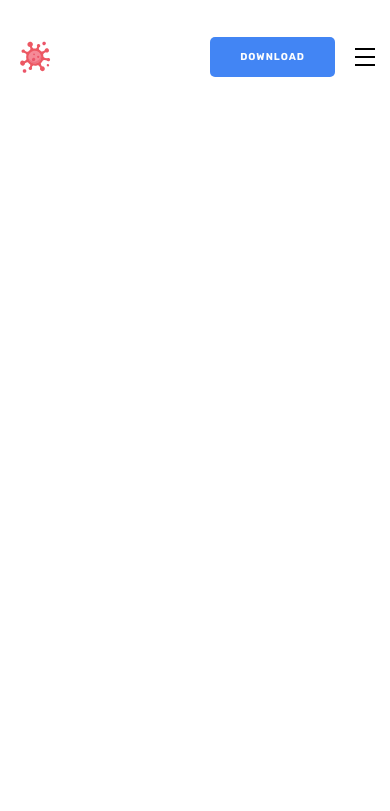
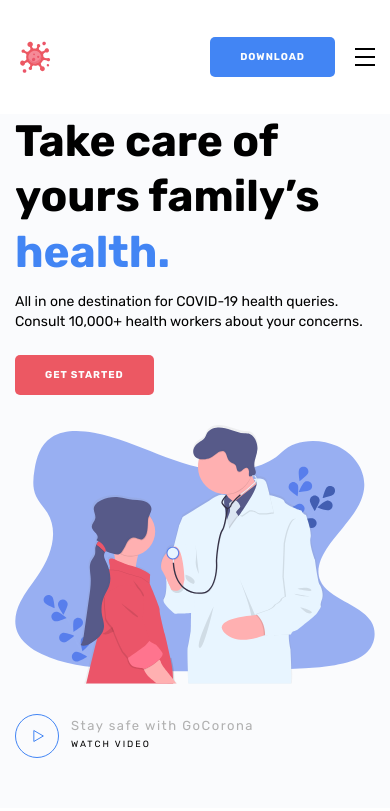
Before and after one commit to dmitrygil1/GoCorona, a plain HTML site: page index.html in a window 390 px wide. Drawn offline with Linux system fonts and the light colour scheme.

Commit message:
feat: new block "main" section"get started"

```diff
--- a/index.html
+++ b/index.html
@@ -1,27 +1,44 @@
 <!DOCTYPE html>
 <html lang="en">
   <head>
-    <meta charset="UTF-8">
-    <meta http-equiv="X-UA-Compatible" content="IE=edge">
-    <meta name="viewport" content="width=device-width, initial-scale=1.0">
+    <meta charset="UTF-8" />
+    <meta http-equiv="X-UA-Compatible" content="IE=edge" />
+    <meta name="viewport" content="width=device-width, initial-scale=1.0" />
     <title>GoCorona</title>
     <!--favicons-->
-    <link rel="apple-touch-icon" sizes="180x180" href="./favicons/apple-touch-icon.png">
-    <link rel="icon" type="image/png" sizes="32x32" href="./favicons/favicon-32x32.png">
-    <link rel="icon" type="image/png" sizes="16x16" href="./favicons/favicon-16x16.png">
-    <link rel="manifest" href="./favicons/site.webmanifest">
+    <link
+      rel="apple-touch-icon"
+      sizes="180x180"
+      href="./favicons/apple-touch-icon.png"
+    />
+    <link
+      rel="icon"
+      type="image/png"
+      sizes="32x32"
+      href="./favicons/favicon-32x32.png"
+    />
+    <link
+      rel="icon"
+      type="image/png"
+      sizes="16x16"
+      href="./favicons/favicon-16x16.png"
+    />
+    <link rel="manifest" href="./favicons/site.webmanifest" />
     <!--fonts-->
-    <link rel="preconnect" href="https://fonts.googleapis.com">
-    <link rel="preconnect" href="https://fonts.gstatic.com" crossorigin>
-    <link href="https://fonts.googleapis.com/css2?family=Rubik:ital,wght@0,400;0,700;1,300&display=swap" rel="stylesheet">
-    <link rel="stylesheet" href="./style/style.css">
+    <link rel="preconnect" href="https://fonts.googleapis.com" />
+    <link rel="preconnect" href="https://fonts.gstatic.com" crossorigin />
+    <link
+      href="https://fonts.googleapis.com/css2?family=Rubik:ital,wght@0,400;0,700;1,300&display=swap"
+      rel="stylesheet"
+    />
+    <link rel="stylesheet" href="./style/style.css" />
   </head>
   <body>
     <div class="wrapper">
       <header id="open" class="header">
         <div id="close" class="header__container">
           <a href="" class="header__logo">
-                    <img src="./img/logo.svg" alt="Логотип" srcset="">
+            <img src="./img/logo.svg" alt="Логотип" srcset="" />
           </a>
           <div class="header__menu menu">
             <nav class="menu__body">
@@ -50,13 +67,44 @@
       </header>
 
       <main class="main">
-
+        <section class="get__started">
+          <div class="get__started__container">
+            <div class="get__started__content">
+              <div class="get__started__block-text block-text">
+                <h1 class="block-text__tittle block-text__tittle__blue">
+                  Take care of yours family’s <span>health.</span>
+                </h1>
+                <div class="block-text__text">
+                  All in one destination for COVID-19 health queries. Consult
+                  10,000+ health workers about your concerns.
+                </div>
+                <a href="" class="button block-text__button">GET STARTED</a>
+              </div>
+            </div>
+            <div class="get-started__image">
+              <img
+                src="./img/main_block/image.svg"
+                alt="Картинка врача с  ребенком"
+              />
+            </div>
+            <div class="get-started__video">
+              <a href="" class="video-get-started">
+                <div class="video-get-started__icon">
+                  <img src="./img/play.svg" alt="Иконка play" />
+                </div>
+                <div class="video-get-started__body">
+                  <div class="video-get-started__tittle">
+                    Stay safe with GoCorona
+                  </div>
+                  <div class="video-get-started__text">Watch Video</div>
+                </div>
+              </a>
+            </div>
+          </div>
+        </section>
       </main>
 
-        <footer class="footer">
-
-        </footer>
-
+      <footer class="footer"></footer>
     </div>
   </body>
 </html>
--- a/style/style.css
+++ b/style/style.css
@@ -1,19 +1,33 @@
-*{
+* {
   padding: 0;
   margin: 0;
   border: 0;
 }
-*,*:before,*:after{
+*,
+*:before,
+*:after {
   -moz-box-sizing: border-box;
   -webkit-box-sizing: border-box;
   box-sizing: border-box;
 }
-:focus,:active{outline: none;}
-a:focus,a:active{outline: none;}
+:focus,
+:active {
+  outline: none;
+}
+a:focus,
+a:active {
+  outline: none;
+}
 
-nav,footer,header,aside{display: block;}
+nav,
+footer,
+header,
+aside {
+  display: block;
+}
 
-html,body{
+html,
+body {
   height: 100%;
   width: 100%;
   font-size: 100%;
@@ -23,20 +37,48 @@ html,body{
   -moz-text-size-adjust: 100%;
   -webkit-text-size-adjust: 100%;
 }
-input,button,textarea{font-family:inherit;}
+input,
+button,
+textarea {
+  font-family: inherit;
+}
 
-input::-ms-clear{display: none;}
-button{cursor: pointer;}
-button::-moz-focus-inner {padding:0;border:0;}
-a, a:visited{text-decoration: none;}
-a:hover{text-decoration: none;}
-ul li{list-style: none;}
-img{vertical-align: top;}
+input::-ms-clear {
+  display: none;
+}
+button {
+  cursor: pointer;
+}
+button::-moz-focus-inner {
+  padding: 0;
+  border: 0;
+}
+a,
+a:visited {
+  text-decoration: none;
+}
+a:hover {
+  text-decoration: none;
+}
+ul li {
+  list-style: none;
+}
+img {
+  vertical-align: top;
+}
 
-h1,h2,h3,h4,h5,h6{font-size:inherit;font-weight: 400;}
+h1,
+h2,
+h3,
+h4,
+h5,
+h6 {
+  font-size: inherit;
+  font-weight: 400;
+}
 /*--------------------*/
 
-.bigred{
+.bigred {
   font-size: 20px;
   color: red;
 }
@@ -50,10 +92,10 @@ h1,h2,h3,h4,h5,h6{font-size:inherit;font-weight: 400;}
   min-height: 100%;
 }
 
-body{
+body {
   height: 100%;
   line-height: 1;
-    font-family: 'Rubik', sans-serif;
+  font-family: "Rubik", sans-serif;
   font-size: 14px;
 }
 
@@ -65,8 +107,7 @@ main {
 
 /*Use part of atribute selector*/
 
-[class*="__container"]
-{
+[class*="__container"] {
   max-width: 1057px;
   margin: 0px auto;
   padding: 0px 15px;
@@ -76,30 +117,27 @@ main {
 
 /*PC*/
 @media (max-width: 1087px) {
-	[class*="__container"]
-{
+  [class*="__container"] {
     max-width: 970px;
   }
 }
 
 /*TABLET*/
 @media (max-width: 991.98px) {
-	[class*="__container"]
-{
+  [class*="__container"] {
     max-width: none;
   }
 }
 
 /*MOBILE*/
 @media (max-width: 767.98px) {
-	[class*="__container"]
-{
+  [class*="__container"] {
     max-width: px;
   }
 }
 
 /*MOBILE SMALL*/
-@media (max-width: 479.98px){
+@media (max-width: 479.98px) {
   .header__logo {
     flex: 0 0 40px;
     overflow: hidden;
@@ -121,7 +159,7 @@ main {
 .menu {
   display: flex;
   justify-content: flex-end;
-	pad: 0px 40px 0px 0px ;
+  pad: 0px 40px 0px 0px;
 }
 .menu__list {
   display: flex;
@@ -137,7 +175,6 @@ main {
   line-height: 1.2;
   letter-spacing: 1px;
   color: #000;
-
 }
 .menu__link:hover {
   text-decoration: underline;
@@ -168,26 +205,27 @@ main {
   font-size: 10px;
   line-height: 12px;
   letter-spacing: 1px;
-	color: #FCFDFE;
+  color: #fcfdfe;
   padding: 14px 30px;
   border-radius: 5px;
-	background: #EC5863;
+  background: #ec5863;
   transition: background-color 0.2s ease 0s;
 }
 .button:hover {
   background: #e76971;
 }
 .button_blue {
-	background: #4285F4;
+  background: #4285f4;
 }
 .button_blue:hover {
   background: #88ace7;
 }
 
-
 /*PURE CSS BURGER-MENU*/
 .close-icon-menu,
-.icon-menu {display: none;}
+.icon-menu {
+  display: none;
+}
 
 @media (max-width: 767.98px) {
   .menu__body {
@@ -196,7 +234,7 @@ main {
     left: 0;
     width: 100%;
     height: 100%;
-		background-color: #FCFDFE;
+    background-color: #fcfdfe;
     overflow: auto;
     padding: 90px 15px 30px 15px;
     left: -100%;
@@ -204,7 +242,7 @@ main {
   }
 
   /*Открытие меню: делаем сдвиг влево 100% и его возврат*/
-	.header:target .menu__body{
+  .header:target .menu__body {
     left: 0;
   }
 
@@ -220,7 +258,6 @@ main {
     justify-content: space-between;
   }
 
-
   .icon-menu::before,
   .icon-menu::after {
     content: "";
@@ -228,31 +265,32 @@ main {
     height: 2px;
   }
 
-
   .icon-menu span {
     height: 2px;
     background-color: #000;
   }
 
-
   .menu__link {
     color: #000;
     font-size: 20px;
   }
-	.menu__list{
+  .menu__list {
+    background-color: red;
+	z-index: 22;
+    height: 100%;
     flex-direction: column;
     justify-content: center;
     align-items: center;
   }
 
   .menu__item {
-		margin: 0px 0px 25px 0px;
+    margin: 0px 0px 35% 0px;
   }
   .menu__item:last-child {
     margin: 0px 0px 0px 0px;
   }
 
-	.close-icon-menu{
+  .close-icon-menu {
     display: none;
     flex: 0px 0px 30px;
     width: 30px;
@@ -263,18 +301,156 @@ main {
     content: "";
     background-color: #000;
     height: 2px;
-		transform-origin: 0 0 ;
+    transform-origin: 0 0;
   }
-	.close-icon-menu::before{
+  .close-icon-menu::before {
     transform: rotate(35deg);
   }
-	.close-icon-menu::after{
+  .close-icon-menu::after {
     transform: rotate(-40deg);
   }
   .header:target .icon-menu {
     display: none;
   }
-	.header:target .close-icon-menu{
+  .header:target .close-icon-menu {
     display: flex;
   }
 }
+
+/*MAIN*/
+/********************************************************************************************/
+/*BLOCK TEXT*/
+
+.block-text {
+}
+.block-text__tittle {
+  font-weight: 700;
+  font-size: 44px;
+  line-height: 126%;
+  color: #000;
+}
+.block-text__tittle span {
+  color: #ec5863;
+}
+.block-text__tittle:not(:last-child) {
+  margin: 0px 0px 12px 0px;
+}
+.block-text__tittle__blue span {
+  position: relative;
+  color: #4285f4;
+}
+.block-text__text {
+  line-height: 138.5%;
+}
+.block-text__text:not(:last-child) {
+  margin: 0px 0px 24px 0px;
+}
+.block-text__button {
+}
+@media (max-width: 767.98) {
+  .block-text__tittle {
+    font-size: 34px;
+  }
+}
+/********************************************************************************************/
+
+.get__started {
+  background-color: #fafbfd;
+}
+.get__started__container {
+  padding: 70px 15px 50px 15px;
+  display: flex;
+  flex-wrap: wrap;
+  align-items: center;
+  position: relative;
+}
+.get__started__container::before {
+  content: "";
+  position: absolute;
+  width: 100vw;
+  height: 100%;
+  right: 267px;
+  top: 0;
+  margin: 0px 0px 0px -252px;
+  transform: translate(100%, 0px);
+  border-radius: 30px 0px 0px 30px;
+  background-color: #ec5863;
+}
+
+.get__started__content {
+  padding: 0px 20px;
+  flex: 0 1 48%;
+}
+.get__started__block-text {
+  max-width: 410px;
+}
+
+.get-started__video {
+  flex: 1 1 100%;
+  padding: 0px 0px 0px 20px;
+}
+.video-get-started {
+  display: inline-flex;
+  align-items: center;
+}
+.get-started__image {
+  flex: 0 1 52%;
+  position: relative;
+  z-index: 2;
+}
+.get-started__image img {
+  max-width: 100%;
+}
+
+.video-get-started__icon {
+  flex: 0 0 44px;
+}
+.video-get-started__body {
+  padding: 0px 0px 0px 12px;
+}
+.video-get-started__body {
+  margin: 0px 0px 5px 0px;
+}
+.video-get-started__tittle {
+  color: #b0b0b0;
+  font-size: 13px;
+  line-height: 126%;
+  letter-spacing: 1.5px;
+}
+.video-get-started__text {
+  text-transform: uppercase;
+  color: #000;
+  font-size: 9px;
+  line-height: 126%;
+  letter-spacing: 2px;
+  padding: 5px 0px 0px 0px;
+}
+@media (max-width: 981.98px) {
+  .get__started__container::before {
+    right: 185px;
+    border-radius: 20px 0px 0px 20px;
+  }
+}
+@media (max-width: 767.98px) {
+  .get__started__container {
+    padding: 0px 15px 50px 15px;
+  }
+  .get__started__container::before {
+    display: none;
+  }
+  .get__started__block-text {
+    max-width: none;
+  }
+  .get__started__content {
+    flex: 1 1 100%;
+    padding: 0;
+  }
+  .get-started__image {
+    flex: 1 1 100%;
+    text-align: center;
+    padding: 30px 0px;
+  }
+  .get-started__video {
+    padding: 0px;
+  }
+}
```
Also changed, not shown: img/main_block/image.svg (added), img/play.svg (added). Lines whose indentation alone changed are shown as unchanged.
